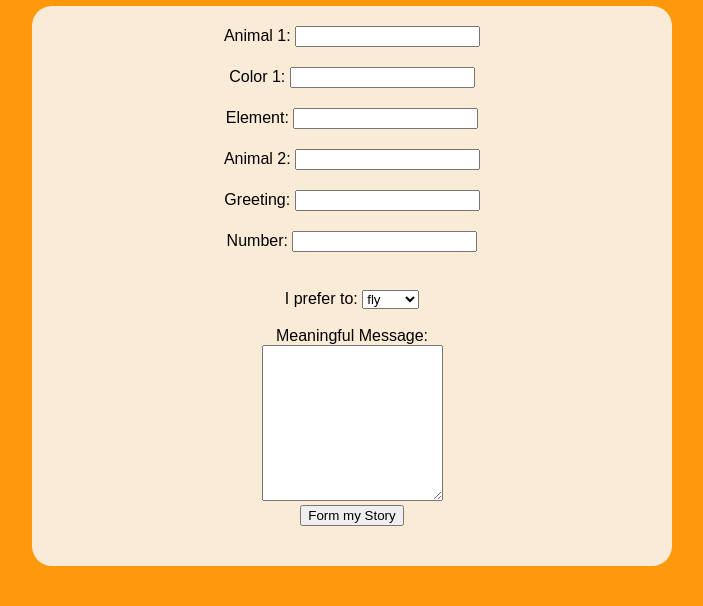
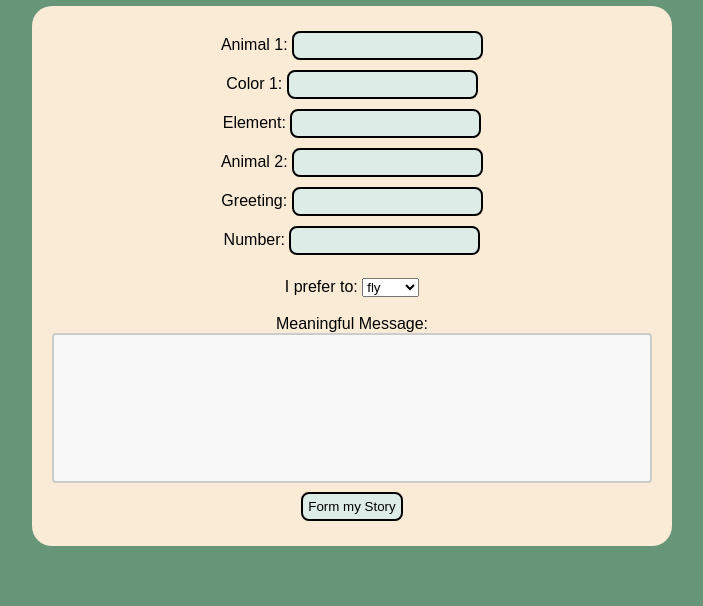
Before and after one commit to DanielePSilva/html-form, a plain HTML site: page index.html in a window 1280 px wide. Shown: the part 512-1118 px from the top of the page, without its empty margins (288-991 px from the left). Drawn offline with Linux system fonts and the light colour scheme.

Commit message:
alteracao estilos input

```diff
--- a/style.css
+++ b/style.css
@@ -1,6 +1,6 @@
 body {
   font-family: "Open-sans", sans-serif;
-  background-color: #fd990b;
+  background-color: #679577;
   margin-top: 40px;
   margin-bottom: 40px;
 }
@@ -19,12 +19,36 @@ form {
 }
 
 input {
-  margin-bottom: 20px;
+  margin-bottom: 10px;
+ [type="text"]
+  width: 100%;
+  padding: 5px 5px;
+  margin: 5px 0;
+  box-sizing: border-box;
+  background-color: #deece7;
+  color: rgb(0, 0, 0);
+  border: 2px solid rgb(0, 0, 0);
+  border-radius: 8px;
+}
+input[type=text]:focus {
+  background-color: lightblue;
+}
+textarea {
+  width: 100%;
+  height: 150px;
+  padding: 12px 20px;
+  box-sizing: border-box;
+  border: 2px solid #ccc;
+  border-radius: 4px;
+  background-color: #f8f8f8;
+  font-size: 16px;
+  resize: none;
 }
 
 h1,
 #top {
   text-align: center;
+  color:rgb(247, 169, 2);
 }
 
 .content {
```
